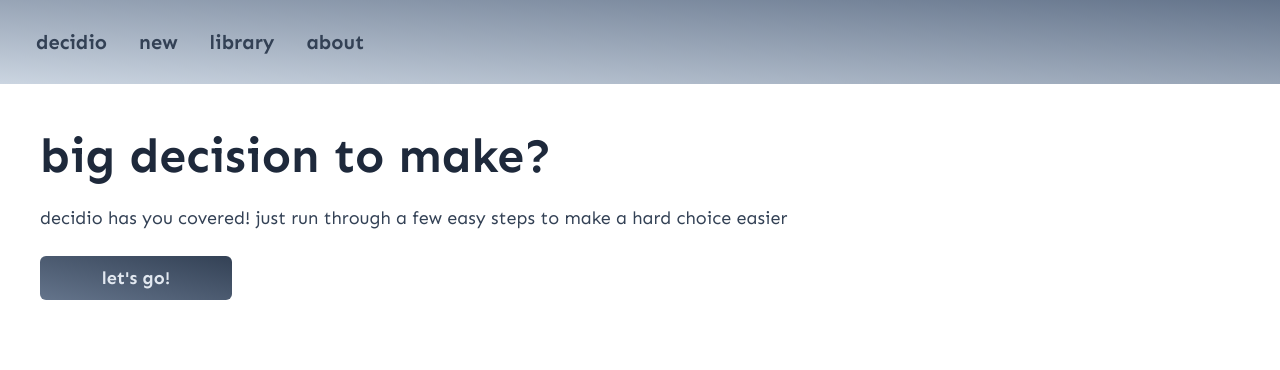
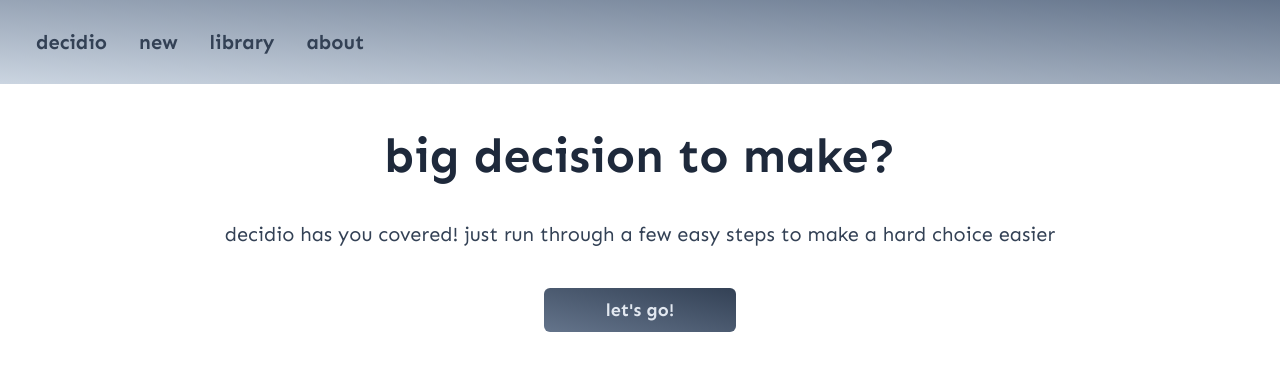
Before and after one commit to gregorybchris/decidio, a React (Vite) app: page / in a window 1280 px wide. Shown: the top 370 px of the page. Built offline with nearby package versions, Linux system fonts and the light colour scheme.

Commit message:
Update home styles

```diff
--- a/src/components/Editor.tsx
+++ b/src/components/Editor.tsx
@@ -17,7 +17,7 @@ export default function Editor() {
 
   return (
     <div>
-      <div className="text-3xl font-bold text-slate-800">editor</div>
+      <div className="text-3xl font-bold text-slate-800">decision</div>
 
       {decision && (
         <div>
--- a/src/components/Home.tsx
+++ b/src/components/Home.tsx
@@ -6,11 +6,13 @@ export default function Home() {
 
   return (
     <div>
-      <div className="text-5xl font-bold text-slate-800">big decision to make?</div>
-      <div className="mt-6">
+      <div className="text-center text-5xl font-bold text-slate-800 sm:text-center">big decision to make?</div>
+      <div className="mt-10 w-full text-center text-xl sm:text-center">
         decidio has you covered! just run through a few easy steps to make a hard choice easier
       </div>
-      <Button className="mt-6 flex w-48 justify-center" text="let's go!" onClick={() => navigate("/new")} />
+      <div className="flex justify-center">
+        <Button className="mt-10" text="let's go!" onClick={() => navigate("/new")} />
+      </div>
     </div>
   );
 }
--- a/src/components/Library.tsx
+++ b/src/components/Library.tsx
@@ -37,7 +37,7 @@ interface LibraryDecisionProps {
 function LibraryDecision(props: LibraryDecisionProps) {
   const date = formatDate(props.decision.created);
   return (
-    <div className="mx-2 my-2 w-full rounded-lg bg-slate-300 px-3 py-2 sm:w-64">
+    <div className="mx-2 my-2 w-full rounded-lg bg-slate-300 px-3 py-2 duration-150 sm:w-64">
       <div className="flex flex-col items-center">
         <Link className="w-full truncate text-center" to={`/editor/${props.decision.slug}`}>
           <div className="font-bold text-slate-700 duration-150 hover:cursor-pointer hover:text-slate-500 hover:ease-linear">
```
